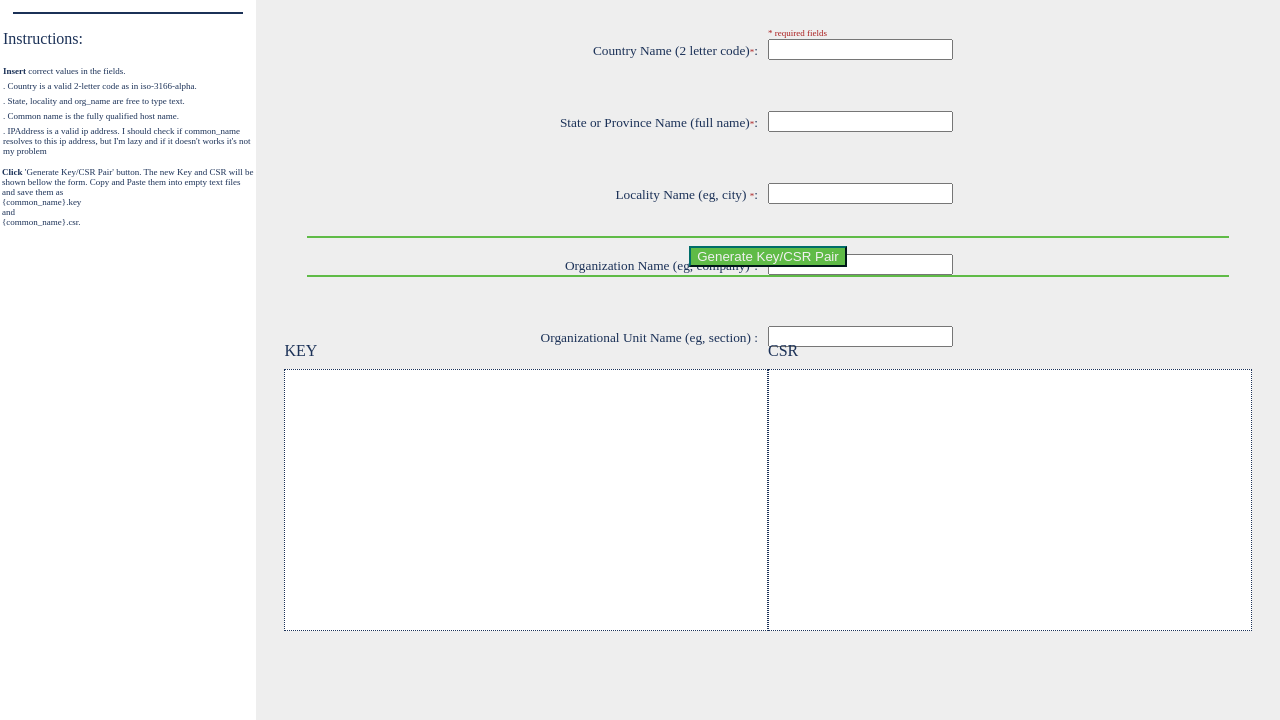
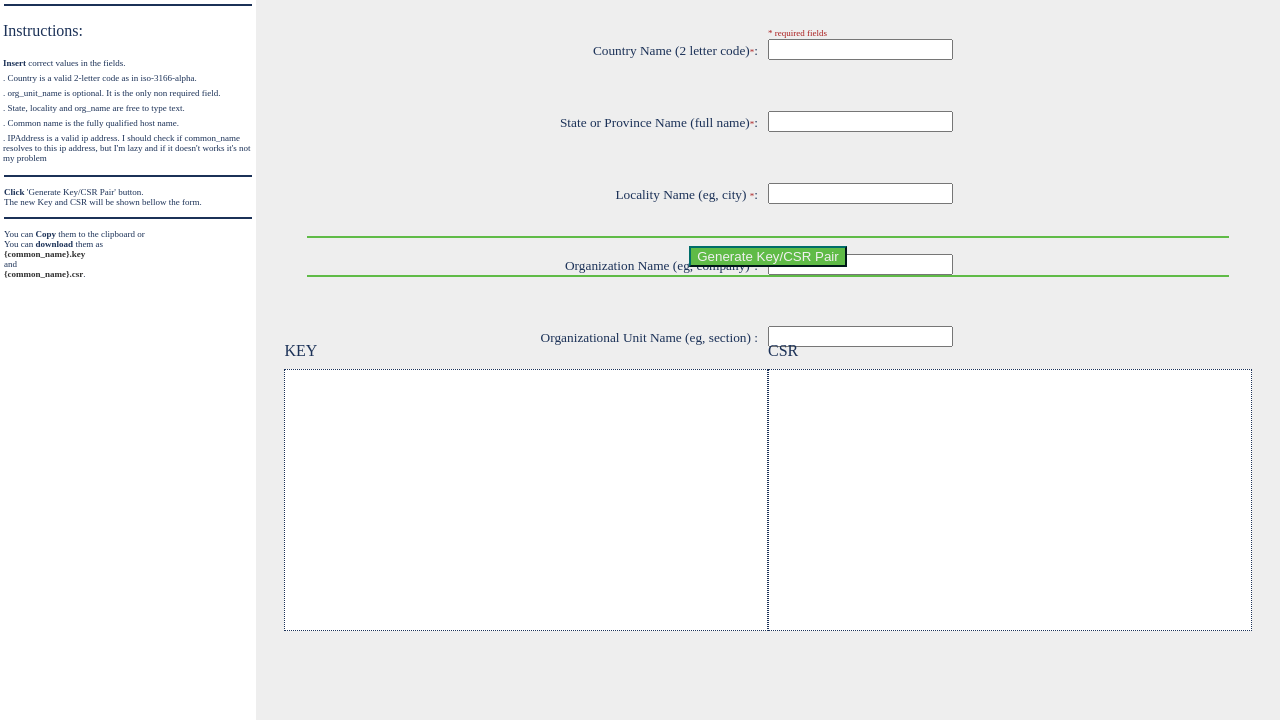
Before and after one commit to dudacgf/genkeycsr, a Flask app: template gen_keycsr/templates/index.html in a window 1280 px wide. Shown: the part 80-800 px from the top of the page. Run offline with Flask 2, Linux system fonts and the light colour scheme; the template is opened without the code that fills it: values that come from a table or form of the project are taken from there, others are empty; parts of the project's set-up code (start-up, migrations or seed data) failed here and were passed over.

Commit message:
Still not good. But will get better

```diff
--- a/gen_keycsr/templates/instructions.html
+++ b/gen_keycsr/templates/instructions.html
@@ -1,18 +1,28 @@
-<hr class="icatu-azul-01">
+<hr class="icatu-azul-01" style="margin-top: 0px; margin-left: 4px; margin-bottom: 10px; margin-right: 4px;">
 <p />
   <span style="margin: 3px;">Instructions:</span>
   <div class="small">
     <p />
     <ul class="icatu-azul-01">
-        <li  class="with-bullets"><span class="tw-bold">Insert</span> correct values in the fields.</li>
+        <li class="with-bullets"><span class="tw-bold">Insert</span> correct values in the fields.</li>
         <li class="with-bullets">. Country is a valid 2-letter code as in <a href="https://en.wikipedia.org/wiki/ISO_3166-1">iso-3166-alpha</a>.</li>
+        <li class="with-bullets">. org_unit_name is optional. It is the only non required field.
         <li class="with-bullets">. State, locality and org_name are free to type text.</li>
         <li class="with-bullets">. Common name is the fully qualified host name.</li>
         <li class="with-bullets">. IPAddress is a valid ip address. I should check if common_name resolves to this ip address, but I'm lazy and if it doesn't works it's not my problem</li>
     </ul>
     <p />
-    <p style="margin: 2px;">
-       <span class="tw-bold">Click</span> 'Generate Key/CSR Pair' button. The new Key and CSR will be shown bellow the form.
-       Copy and Paste them into empty text files and save them as <br />{common_name}.key<br /> and <br />{common_name}.csr.
+    <hr class="icatu-azul-01" style="margin-top: 10px; margin-left: 4px; margin-bottom: 10px; margin-right: 4px;">
+    <p style="margin: 4px;">
+       <span class="tw-bold">Click</span> 'Generate Key/CSR Pair' button.<br/>
+       The new Key and CSR will be shown bellow the form.
+    </p>
+    <hr class="icatu-azul-01" style="margin-top: 10px; margin-left: 4px; margin-bottom: 10px; margin-right: 4px;">
+    <p style="margin: 4px;">
+       You can <span class="tw-bold">Copy</span> them to the clipboard or<br>
+       You can <span class="tw-bold">download</span> them as <br />
+       <span class="dark tw-bold">{common_name}.key</span>
+       <br /> and <br />
+       <span class="dark tw-bold">{common_name}.csr</span>.
     </p>
   </div>
```
